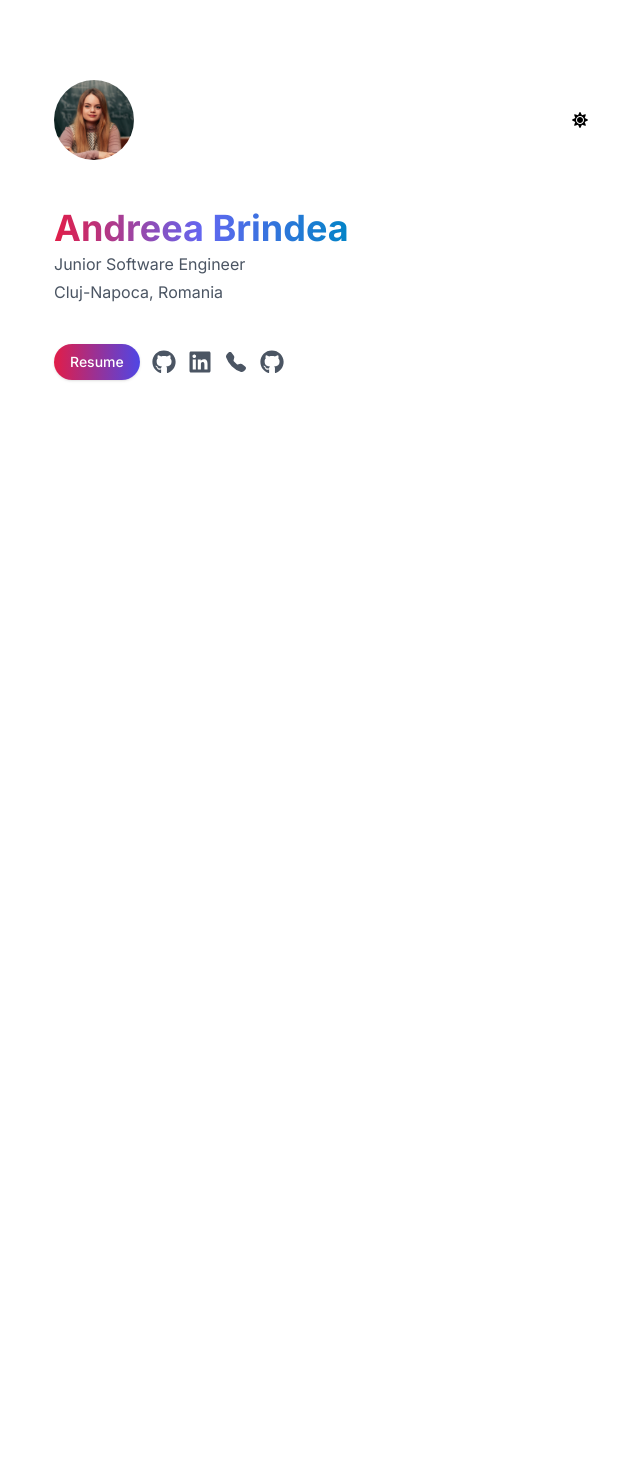
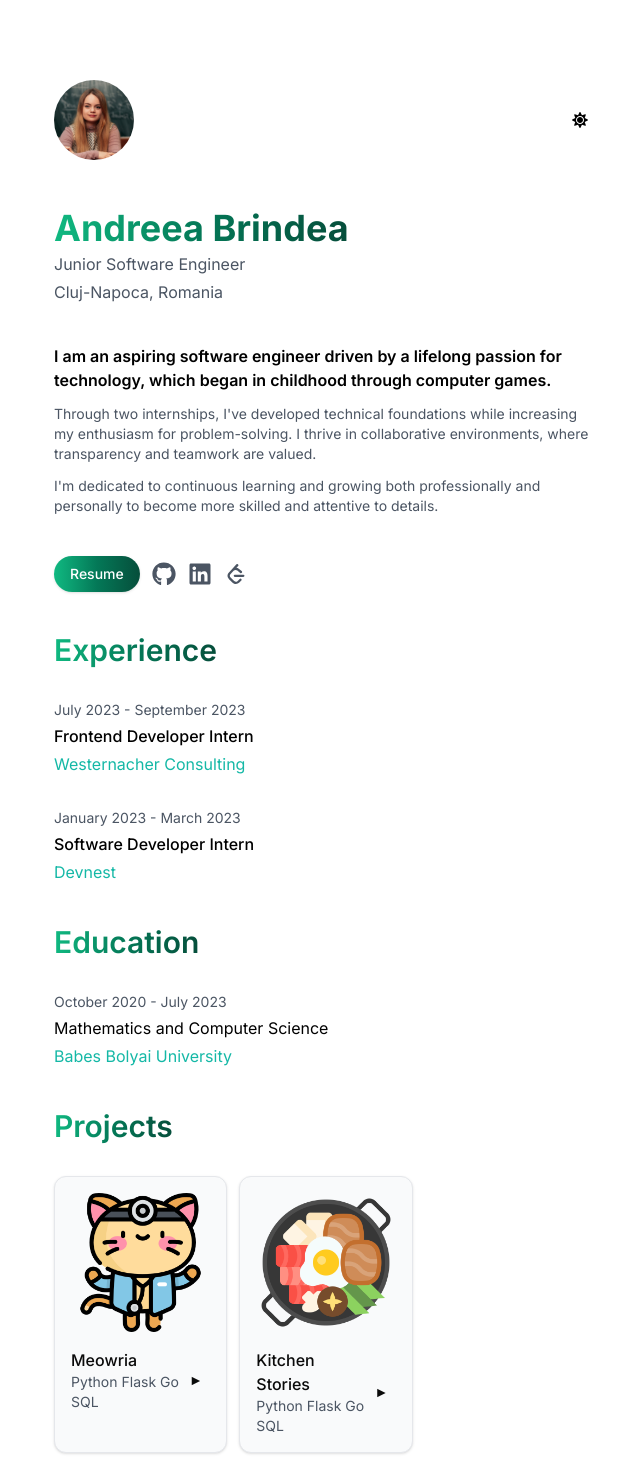
Before and after one commit to andreeabrindea/PortofolioWebsite, a Next.js app: page / in a window 1280 px wide. Shown: the top 1470 px of the page, without its empty margins (314-954 px from the left). Before the commit the page ends 800 px from the top, so only its background shows below. Built offline with nearby package versions, Linux system fonts and the light colour scheme.

Commit message:
add all sections & fix ThemeToggle

```diff
--- a/app/page.tsx
+++ b/app/page.tsx
@@ -6,7 +6,10 @@ import { motion } from 'framer-motion';
 import { Button } from '../components/ui/button';
 import Link from 'next/link';
 import { FaGithub, FaLinkedin } from 'react-icons/fa';
-import { BsFillTelephoneFill } from "react-icons/bs";
+import { SiLeetcode } from "react-icons/si";
+import { Card, CardContent } from "../components/ui/card";
+import meowria from '../public/kitty.png';
+import kitchenStories from '../public/hot-pot.png';
 
 export default function Home() {
   return (
@@ -24,22 +27,33 @@ export default function Home() {
         </motion.header>
 
         <main className='space-y-10'>
+          <section className='space-y-10'>
             <motion.div
             initial={{opacity: 0, x: 100}}
             animate={{opacity: 1, x: 0}}
             transition={{duration: 0.8}}
             className='space-y-1'>
-            <h1 className='text-4xl font-bold bg-gradient-to-r from-rose-600 via-indigo-500 to-sky-600 bg-clip-text text-transparent inline-block'>
+              <h1 className='text-4xl font-bold bg-gradient-to-r from-emerald-500 via-emerald-700 to-emerald-900 bg-clip-text text-transparent inline-block'>
                   Andreea Brindea</h1>
               <p className='text-gray-600 dark:gray-400'>Junior Software Engineer</p>
               <p className='text-gray-600 dark:gray-400'>Cluj-Napoca, Romania</p>
+            </motion.div>
+
+            <motion.div
+            initial={{opacity: 0, x: -100}}
+            animate={{opacity: 1, x: 0}}
+            transition={{duration: 0.8}}
+            className='space-y-3'>
+              <h2 className='text-md font-semibold'>I am an aspiring software engineer driven by a lifelong passion for technology, which began in childhood through computer games. </h2>
+              <p className='text-gray-600 text-sm dark:text-gray-400 max-w-2xl'>Through two internships, I've developed technical foundations while increasing my enthusiasm for problem-solving. I thrive in collaborative environments, where transparency and teamwork are valued. </p>
+              <p className='text-gray-600 text-sm dark:text-gray-400 max-w-2xl'>I'm dedicated to continuous learning and growing both professionally and personally to become more skilled and attentive to details.</p>
             </motion.div>
             <motion.div
             initial={{opacity: 0, x: 50}}
             animate={{opacity: 1, x: 0}}
             transition={{duration: 0.8}}
             className='flex items-center gap-3'>
-            <Button className='rounded-full bg-gradient-to-r from-rose-600 to-indigo-600 text-white transition-transform hover:scale-105'>
+              <Button className='rounded-full bg-gradient-to-r from-emerald-500 via-emerald-700 to-emerald-900 text-white transition-transform hover:scale-105'>
                 Resume</Button>
               <Link href="#" className='text-gray-600 dark:text-gray-400 hover:text-black dark:hover:text-white transition-colors'>
                 <FaGithub className='w-6 h-6'></FaGithub>
@@ -48,12 +62,89 @@ export default function Home() {
                 <FaLinkedin className='w-6 h-6'></FaLinkedin>
               </Link>
               <Link href="#" className='text-gray-600 dark:text-gray-400 hover:text-black dark:hover:text-white transition-colors'>
-              <BsFillTelephoneFill className='w-6 h-5'/>
-            </Link>
-            <Link href="#" className='text-gray-600 dark:text-gray-400 hover:text-black dark:hover:text-white transition-colors'>
-              <FaGithub className='w-6 h-6'></FaGithub>
+                <SiLeetcode className='w-6 h-5'></SiLeetcode>
               </Link>
             </motion.div>
+          </section>
+          <motion.section
+            initial={{opacity: 0, y: 100}}
+            animate={{opacity: 1, y: 0}}
+            transition={{duration: 0.8}}
+            className='space-y-8'>
+              <h2 className='text-3xl font-semibold bg-gradient-to-r from-emerald-500 via-emerald-700 to-emerald-900 bg-clip-text text-transparent
+              inline block'>Experience</h2>
+              <div className='space-y-2'>
+                <div className="flex items-center justify-between">
+                  <div className='space-y-1'>
+                    <p className='text-sm text-gray-600 dark:text-gray-400'>July 2023 - September 2023</p>
+                    <p className='font-medium'>Frontend Developer Intern</p>
+                    <p className='text-teal-500'>Westernacher Consulting</p>
+                  </div>
+                </div>
+                <p className='text-gray-600 dark:text-gray-400 text-sm'></p>
+              </div>
+              <div className='space-y-2'>
+                <div className="flex items-center justify-between">
+                  <div className='space-y-1'>
+                    <p className='text-sm text-gray-600 dark:text-gray-400'>January 2023 - March 2023</p>
+                    <p className='font-medium'>Software Developer Intern</p>
+                    <p className='text-teal-500'>Devnest</p>
+                  </div>
+                </div>
+                <p className='text-gray-600 dark:text-gray-400 text-sm'></p>
+              </div>
+          </motion.section>
+          <motion.section
+             initial={{opacity: 0, y: 100}}
+             animate={{opacity: 1, y: 0}}
+             transition={{duration: 0.8}}
+             className='space-y-8'>
+            <h2 className='text-3xl font-semibold bg-gradient-to-r from-emerald-500 via-emerald-700 to-emerald-900 bg-clip-text text-transparent
+              inline block'>Education</h2>
+              <div className="space-y-2">
+                <div className="flex items-center justify-between">
+                  <div className="space-y-1">
+                    <p className='text-sm text-gray-600 dark:text-gray-400'>October 2020 - July 2023</p>
+                    <p>Mathematics and Computer Science</p>
+                    <p className='text-teal-500'>Babes Bolyai University</p>
+                  </div>
+                </div>
+              </div>
+          </motion.section>
+          <motion.section
+            initial={{opacity: 0, y: 100}}
+            animate={{opacity: 1, y: 0}}
+            transition={{duration: 0.8}}
+            className='space-y-8'>
+              <h2 className='text-3xl font-semibold bg-gradient-to-r from-emerald-500 via-emerald-700 to-emerald-900 bg-clip-text text-transparent
+              inline block'>Projects</h2>
+              <div className="grid grid-cols-1 md:grid-cols-3 gap-3">
+                <Card className='bg-gray-50 dark:bg-zinc-900 border-gray-200 dark:border-zinc-800 transition-transform duration-300 hover:scale-105 cursor-pointer'>
+                  <CardContent className='p-4'>
+                    <Image src={meowria} alt='doctor cat' className='rounded-lf mb-4'/>
+                    <div className="flex items-center justify-between">
+                      <div>
+                        <h3 className='font-medium'>Meowria</h3>
+                        <p className='text-sm text-gray-600 dark:text-gray-400'>Python Flask Go SQL</p>
+                      </div>
+                      <Button variant="ghost" size="icon">►</Button>
+                    </div>
+                  </CardContent>
+                </Card>
+                <Card className='bg-gray-50 dark:bg-zinc-900 border-gray-200 dark:border-zinc-800 transition-transform duration-300 hover:scale-105 cursor-pointer'>
+                  <CardContent className='p-4'>
+                    <Image src={kitchenStories} alt='food' className='rounded-lf mb-4'/>
+                    <div className="flex items-center justify-between">
+                      <div>
+                        <h3 className='font-medium'>Kitchen Stories</h3>
+                        <p className='text-sm text-gray-600 dark:text-gray-400'>Python Flask Go SQL</p>
+                      </div>
+                      <Button variant="ghost" size="icon">►</Button>
+                    </div>
+                  </CardContent>
+                </Card>
+              </div>
+          </motion.section>
         </main>
       </div>
     </div>
--- a/components/ui/theme-toggle.tsx
+++ b/components/ui/theme-toggle.tsx
@@ -4,7 +4,7 @@ import { useTheme } from 'next-themes';
 import { Button } from './button';
 import { FaMoon, FaSun } from 'react-icons/fa';
 
-export default function themeToggle(){
+export default function ThemeToggle(){
     const {theme, setTheme} = useTheme();
 
     return (
```
Also changed, not shown: public/hot-pot.png (added), public/kitty.png (added). Lines whose indentation alone changed are shown as unchanged.
